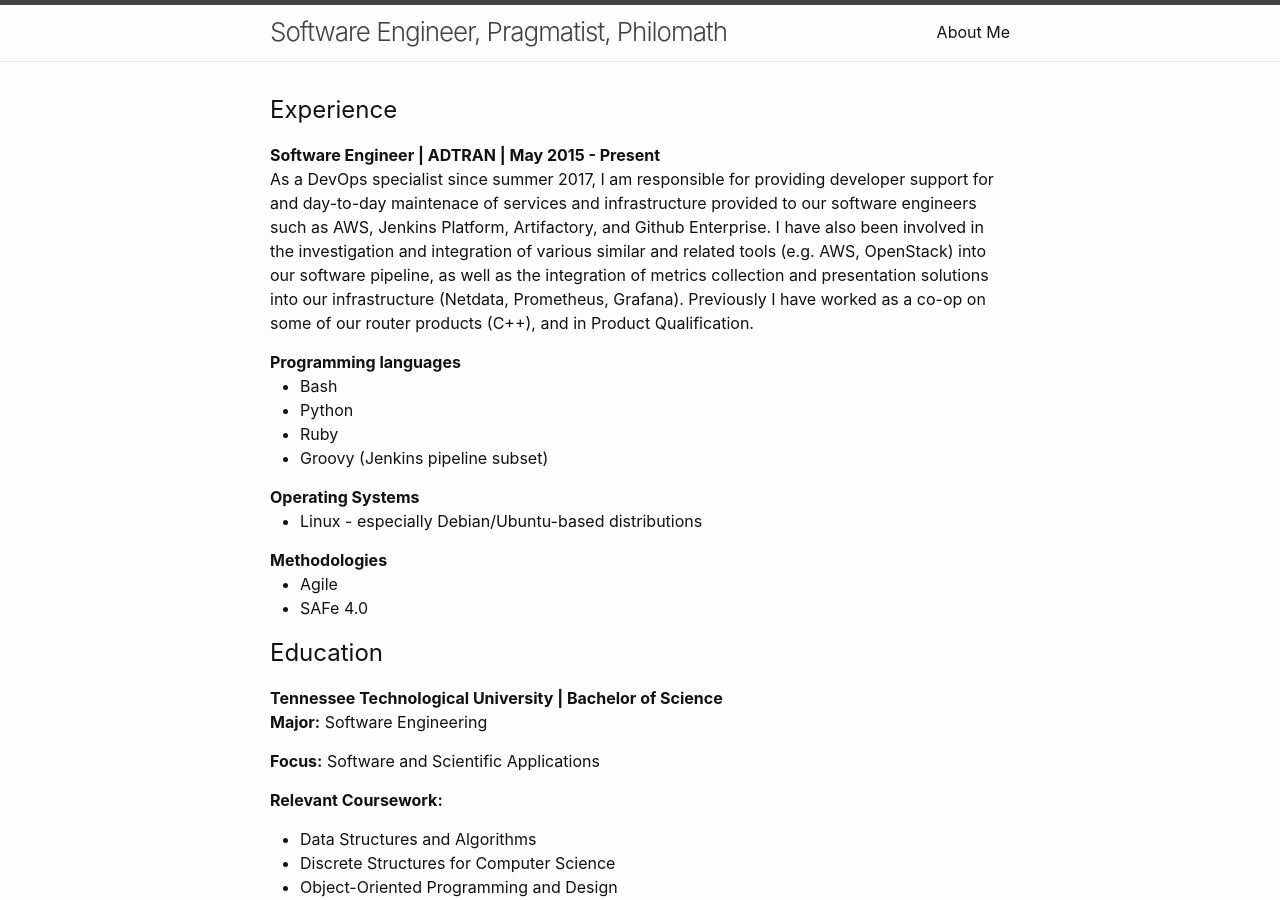
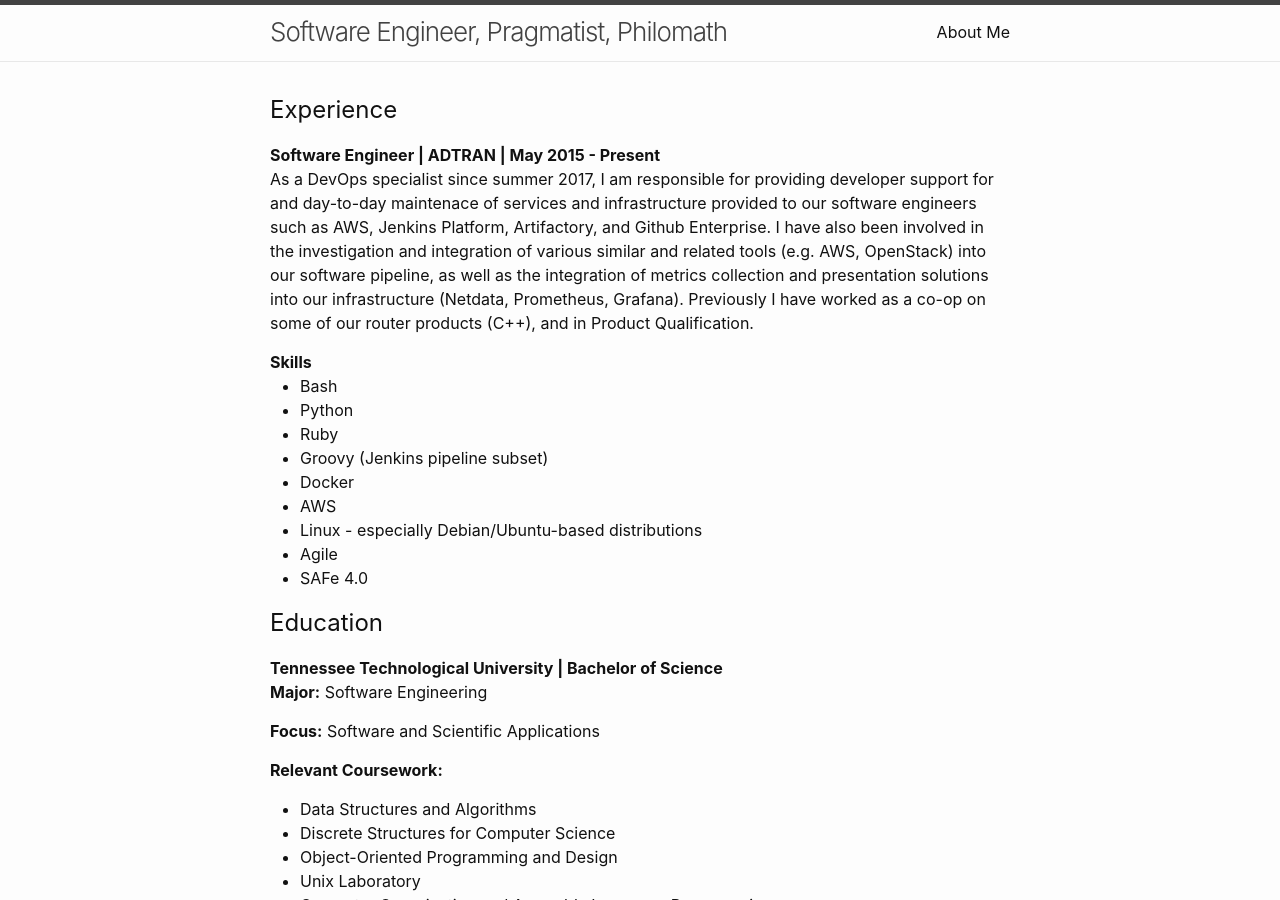
Before and after one commit to leonallen22/leonallen22.github.io, a Jekyll site: the page built from aboutme.html, in a window 1280 px wide and 900 px high. Built offline with Jekyll 4.4.1, drawn with Linux system fonts in a browser that asks for light colours.

Commit message:
reorg skills & add a few previously ommitted

```diff
--- a/aboutme.html
+++ b/aboutme.html
@@ -7,21 +7,15 @@
 <p>As a DevOps specialist since summer 2017, I am responsible for providing developer support for and day-to-day maintenace of services and infrastructure provided to our software engineers such as AWS, Jenkins Platform, Artifactory, and Github Enterprise. I have also been involved in the investigation and integration of various similar and related tools (e.g. AWS, OpenStack) into our software pipeline, as well as the integration of metrics collection and presentation solutions into our infrastructure (Netdata, Prometheus, Grafana). Previously I have worked as a co-op on some of our router products (C++), and in Product Qualification.</p>
 
 
-<strong>Programming languages</strong>
+<strong>Skills</strong>
 <ul>
   <li>Bash</li>
   <li>Python</li>
   <li>Ruby</li>
   <li>Groovy (Jenkins pipeline subset)</li>
-</ul>
-
-<strong>Operating Systems</strong>
-<ul>
+  <li>Docker</li>
+  <li>AWS</li>
   <li>Linux - especially Debian/Ubuntu-based distributions</li>
-</ul>
-
-<strong>Methodologies</strong>
-<ul>
   <li>Agile</li>
   <li>SAFe 4.0</li>
 </ul>
```
